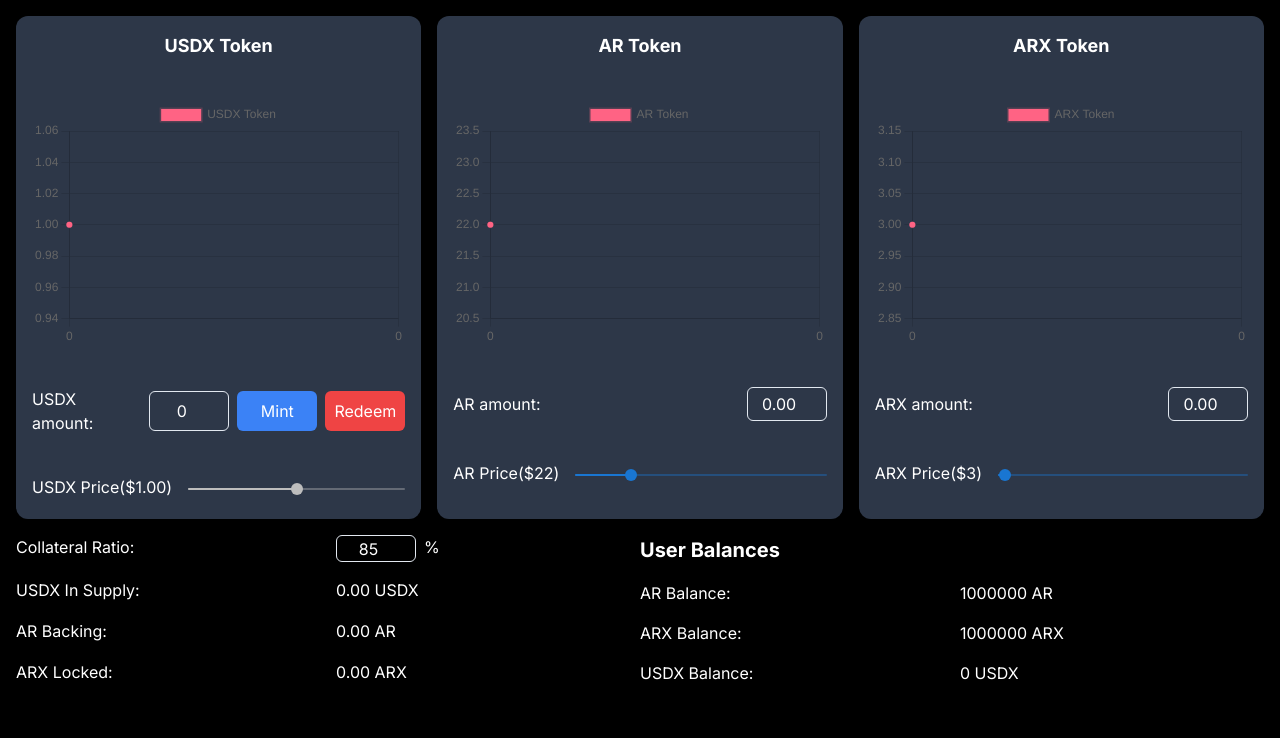
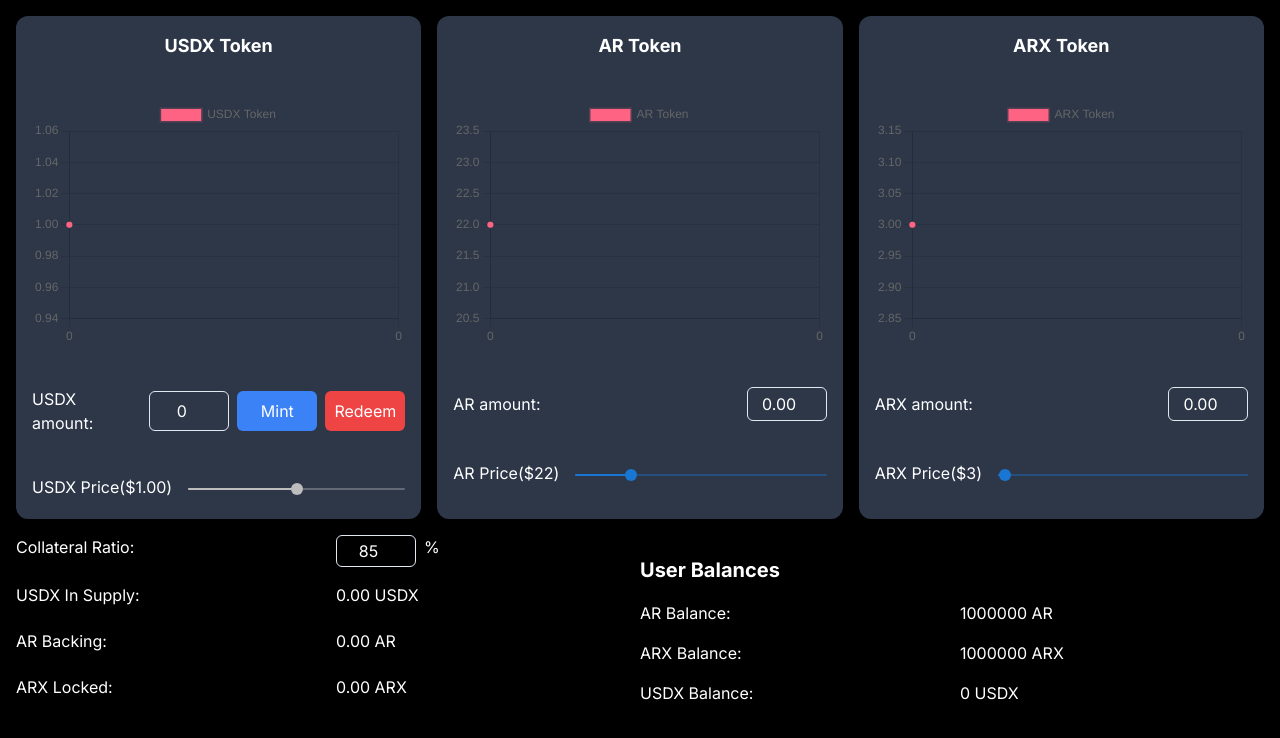
Before and after one commit to amanmehra262001/usdx-offchain-demo, a Next.js app: page / in a window 1280 px wide. Shown: the top 738 px of the page. Built offline with nearby package versions, Linux system fonts and the light colour scheme.

Commit message:
add margin to balance

```diff
--- a/components/balances.tsx
+++ b/components/balances.tsx
@@ -3,7 +3,7 @@ import { useGlobalContext } from "@/context/store";
 export const Balances = () => {
   const { userArBalance, userArxBalance, usdxTotalSupply } = useGlobalContext();
   return (
-    <div className="flex flex-col w-1/2 gap-4">
+    <div className="flex flex-col w-1/2 gap-4 mt-[20px]">
       <p className="text-xl font-bold text-left">User Balances</p>
       <div className="grid grid-cols-2 gap-4 max-h-min w-full">
         <p>AR Balance:</p>
```
